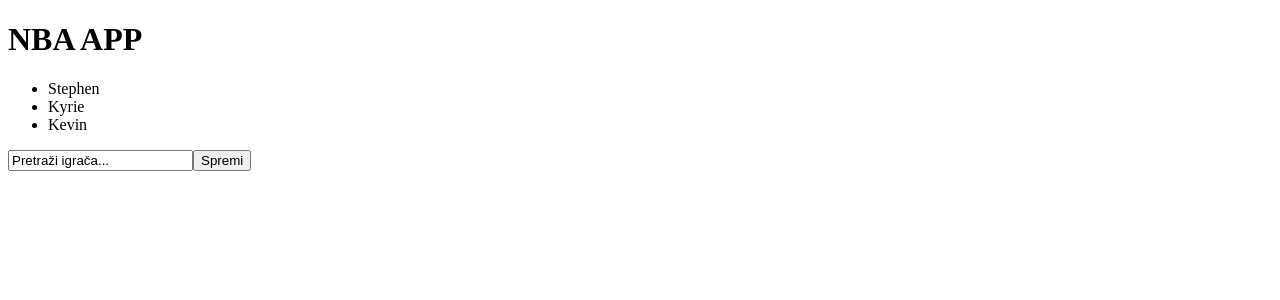
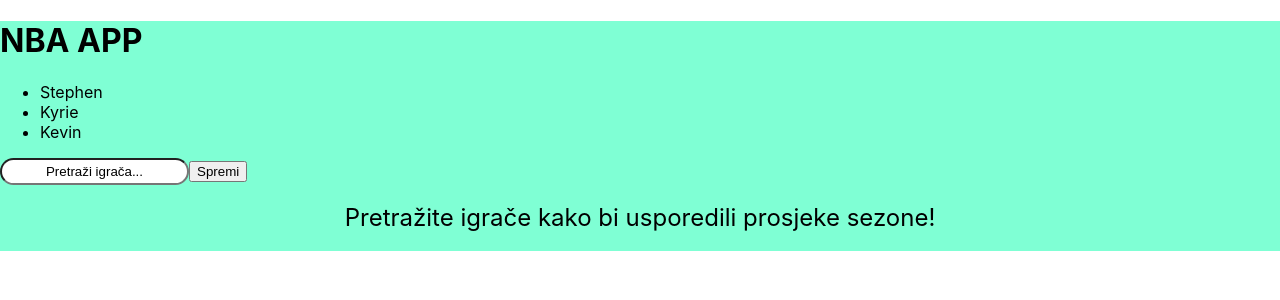
Before and after one commit to TomDam2210/NBA_APP-MongoDB, a React (Create React App) app in the folder frontend/: page / in a window 1280 px wide. Shown: the top 300 px of the page. Built offline with nearby package versions, Linux system fonts and the light colour scheme.

Commit message:
Promjena izgleda nekih elemenata na index.js-u

```diff
--- a/frontend/src/App.js
+++ b/frontend/src/App.js
@@ -23,7 +23,7 @@
 
 
 return (
-    <div>
+    <div className="nav">
         <h1>NBA APP</h1>
         <ul>
             {igraci.map(i =>
@@ -31,9 +31,18 @@
             )}
         </ul>
         <form onSubmit={pretraziIgraca}>
-            <input value={unos} onChange={promjenaUnosa} />
+            <input className="input"
+                type="text"
+                value={unos}
+                onChange={promjenaUnosa}
+            />
             <button type='submit'>Spremi</button>
         </form>
+        <div className="sredina">
+            <div className="sredina-tekst">
+                Pretražite igrače kako bi usporedili prosjeke sezone!
+            </div>
+        </div>
     </div>
 )
 }
--- a/frontend/src/index.css
+++ b/frontend/src/index.css
@@ -11,3 +11,30 @@
   font-family: source-code-pro, Menlo, Monaco, Consolas, 'Courier New',
     monospace;
 }
+
+.input {
+  padding: 4px;
+  border-radius: 25px;
+  text-align: center;
+}
+
+.nav {
+  background-color: aquamarine;
+
+}
+
+.sredina {
+  display: ruby-text-container;
+  margin: auto;
+  padding: 12pt;
+  font-size: 24px;
+  line-height: 34px;
+  display: flex;
+  flex-direction: column;
+  align-items: center;
+  justify-content: center;
+}
+
+.sredina-tekst {
+  text-align: center;
+}
--- a/frontend/src/index.js
+++ b/frontend/src/index.js
@@ -1,5 +1,6 @@
 import React from 'react'
 import ReactDOM from 'react-dom'
+import './index.css'
 import App from './App'
 
 const igraci = [
```
Also changed, not shown: 1 other file (tests, documents, lock files or other folders).
